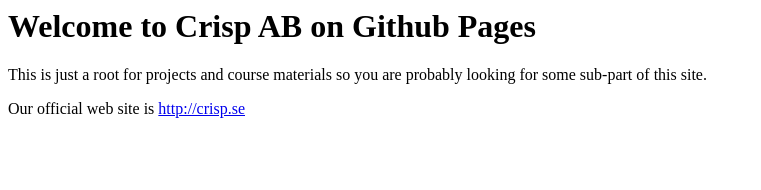
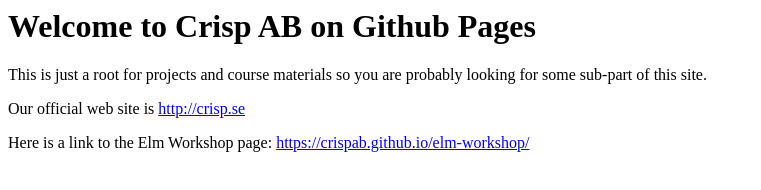
Before and after one commit to crispab/crispab.github.io, a plain HTML site: page index.html in a window 1280 px wide. Shown: the whole page, without its empty margins (0-761 px from the left). Drawn offline with Linux system fonts and the light colour scheme.

Commit message:
Added link to Elm workshop

```diff
--- a/index.html
+++ b/index.html
@@ -10,5 +10,9 @@ This is just a root for projects and course materials so you are probably lookin
 <p>
 Our official web site is <a href="https://crisp.se">http://crisp.se</a>
 </p>
+<p>
+  Here is a link to the Elm Workshop page:
+  <a href="https://crispab.github.io/elm-workshop/">https://crispab.github.io/elm-workshop/</a>
+</p>
 </body>
 </html>
```
